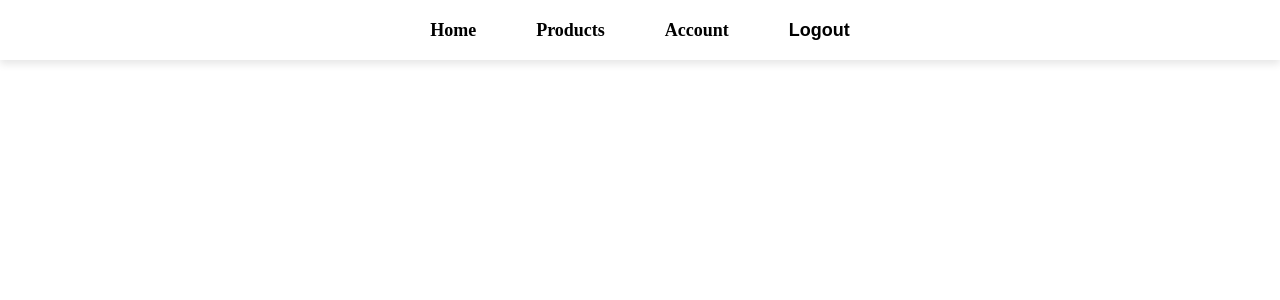
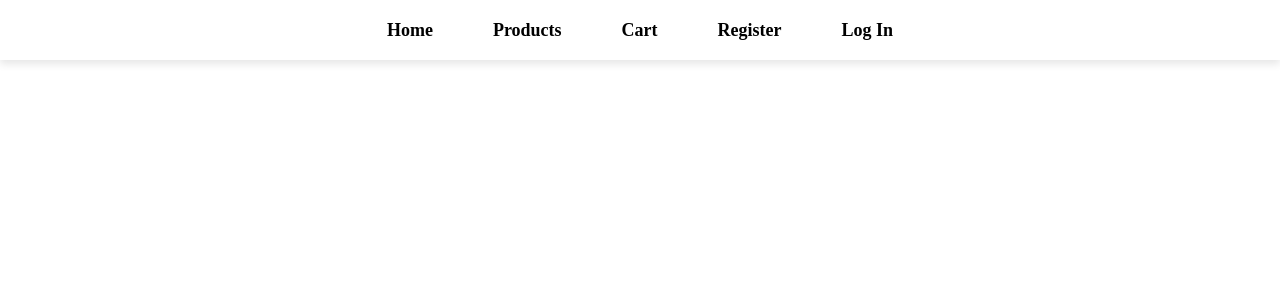
Before and after one commit to mayaobeidat/Inspire, a React (Vite) app in the folder src/client/: page /login in a window 1280 px wide. Shown: the top 300 px of the page. Built offline with nearby package versions, Linux system fonts and the light colour scheme.

Commit message:
Update navBar.jsx

```diff
--- a/src/client/src/components/directory/navBar.jsx
+++ b/src/client/src/components/directory/navBar.jsx
@@ -1,11 +1,9 @@
-/* TODO - add your code to create a functional React component that renders a navigation bar for the different views in your single page application. You may consider conditionally rendering some options - for example 'Login' should be available if someone has not logged in yet. */
 import { useSelector, useDispatch } from "react-redux";
 import { NavLink, useNavigate } from "react-router-dom";
 import { clearToken } from "../../api/sliceAuth";
 
 export default function NavBar() {
-  const token = useSelector((state) => state.auth);
-//   .token after auth? fix
+  const token = useSelector((state) => state.auth.token);
   const dispatch = useDispatch();
   const navigate = useNavigate();
 
@@ -25,6 +23,11 @@ export default function NavBar() {
         <li>
           <NavLink className="nlB" to="/">
             Products
+          </NavLink>
+        </li>
+        <li>
+          <NavLink className="nlC" to="/cart">
+            Cart
           </NavLink>
         </li>
         {token ? (
```
